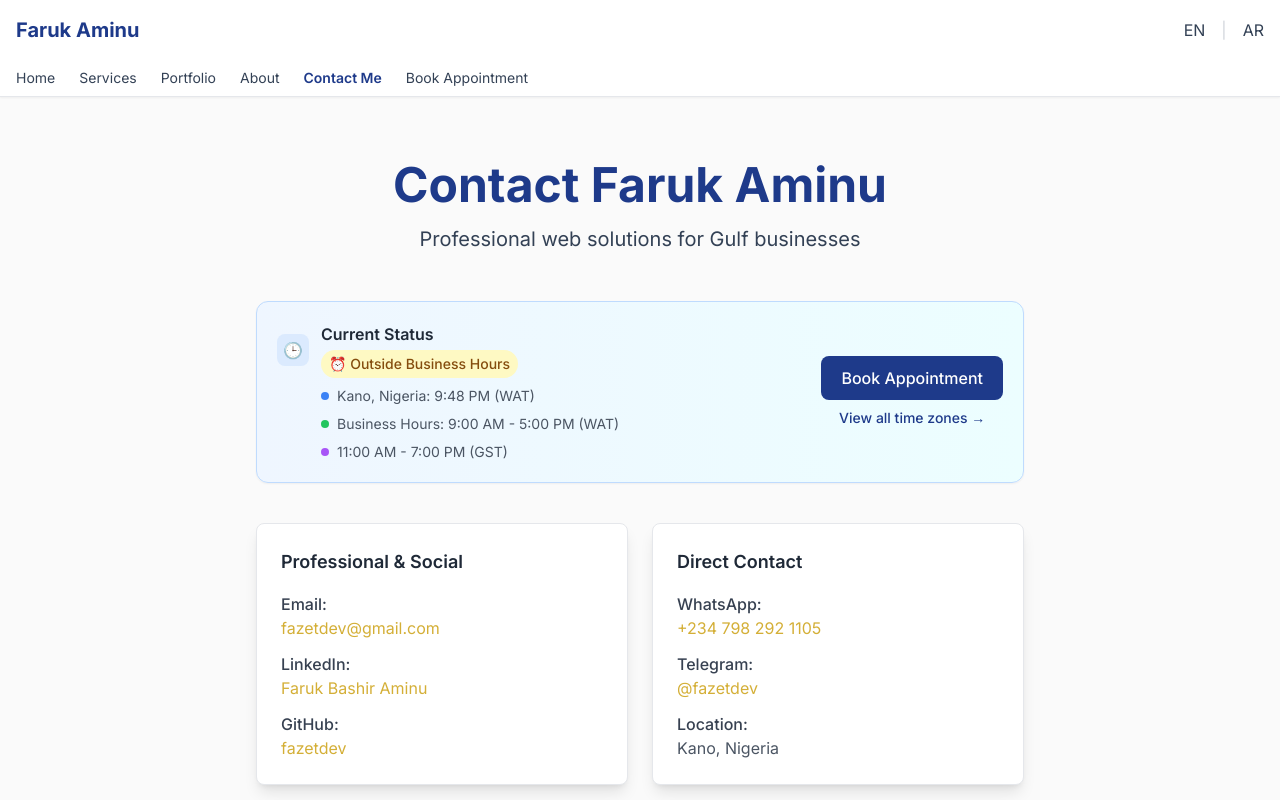
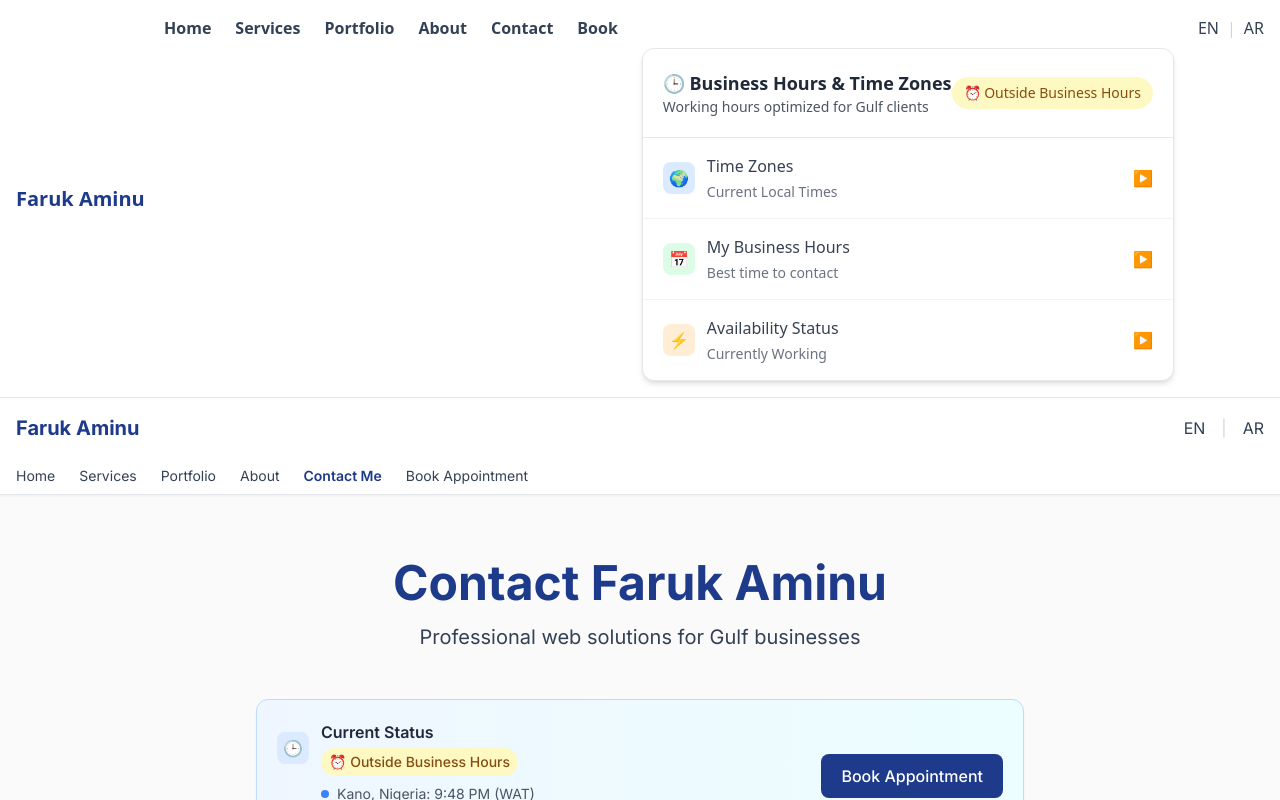
Before and after one commit to fazetdev/fazet.dev, a Next.js app: page /ar/contact in a window 1280 px wide. Shown: the top 800 px of the page. Built offline with nearby package versions, Linux system fonts and the light colour scheme; what tailwindcss-rtl would draw is missing.

Commit message:
Add global Header with responsive menu, Book page link, and locale support

```diff
--- /dev/null
+++ b/app/components/Header.jsx
@@ -0,0 +1,58 @@
+"use client";
+import Link from 'next/link';
+import { useState } from 'react';
+import TimeZoneDisplay from './TimeZoneDisplay';
+
+export default function Header({ locale, t }) {
+  const [isOpen, setIsOpen] = useState(false);
+
+  const pages = [
+    { href: `/${locale}`, label: t.nav.home },
+    { href: `/${locale}/services`, label: t.nav.services },
+    { href: `/${locale}/portfolio`, label: t.nav.portfolio },
+    { href: `/${locale}/about`, label: t.nav.about },
+    { href: `/${locale}/contact`, label: t.nav.contact },
+    { href: `/${locale}/book`, label: "Book" } // Added Book page
+  ];
+
+  return (
+    <header className="bg-white shadow-sm border-b border-gray-200">
+      <div className="max-w-7xl mx-auto px-4 py-4 flex justify-between items-center">
+        <Link href={`/${locale}`} className="text-xl font-bold text-primary">Faruk Aminu</Link>
+        <div className="hidden md:flex space-x-6 rtl:space-x-reverse">
+          {pages.map((page, i) => (
+            <Link key={i} href={page.href} className="text-text hover:text-primary font-semibold">{page.label}</Link>
+          ))}
+          <TimeZoneDisplay />
+          <div className="flex space-x-2 rtl:space-x-reverse ml-4">
+            <Link href="/en" className="text-text hover:text-primary">EN</Link>
+            <span className="text-gray-300">|</span>
+            <Link href="/ar" className="text-text hover:text-primary">AR</Link>
+          </div>
+        </div>
+
+        {/* Mobile Hamburger */}
+        <div className="md:hidden flex items-center">
+          <button onClick={() => setIsOpen(!isOpen)} className="text-text focus:outline-none">
+            {isOpen ? "✖" : "☰"}
+          </button>
+        </div>
+      </div>
+
+      {/* Mobile Menu */}
+      {isOpen && (
+        <nav className="md:hidden px-4 pb-4 space-y-2">
+          {pages.map((page, i) => (
+            <Link key={i} href={page.href} className="block text-text hover:text-primary font-semibold">{page.label}</Link>
+          ))}
+          <TimeZoneDisplay />
+          <div className="flex space-x-2 rtl:space-x-reverse mt-2">
+            <Link href="/en" className="text-text hover:text-primary">EN</Link>
+            <span className="text-gray-300">|</span>
+            <Link href="/ar" className="text-text hover:text-primary">AR</Link>
+          </div>
+        </nav>
+      )}
+    </header>
+  );
+}
--- a/app/layout.js
+++ b/app/layout.js
@@ -1,5 +1,6 @@
 import { Inter, Cairo } from 'next/font/google';
 import './globals.css';
+import Header from './components/Header';
 
 const inter = Inter({
   subsets: ['latin'],
@@ -16,10 +17,40 @@ export const metadata = {
   description: 'Freelance Web Developer Specialized in Gulf-Focused Digital Solutions',
 };
 
-export default function RootLayout({ children }) {
+export default function RootLayout({ children, params }) {
+  const locale = params?.slug?.[0] || 'en';
+
+  const content = {
+    en: {
+      nav: {
+        home: "Home",
+        services: "Services",
+        portfolio: "Portfolio",
+        about: "About",
+        contact: "Contact",
+        book: "Book"
+      },
+      // other content if needed globally
+    },
+    ar: {
+      nav: {
+        home: "الرئيسية",
+        services: "الخدمات",
+        portfolio: "الأعمال",
+        about: "عني",
+        contact: "اتصل",
+        book: "الحجز"
+      },
+      // other content if needed globally
+    }
+  };
+
+  const t = content[locale] || content.en;
+
   return (
-    <html lang="en">
-      <body className={`${inter.variable} font-sans`}>
+    <html lang={locale}>
+      <body className={`${inter.variable} font-sans`} dir={locale === 'ar' ? 'rtl' : 'ltr'}>
+        <Header locale={locale} t={t} />
         {children}
       </body>
     </html>
--- a/app/page.js
+++ b/app/page.js
@@ -147,3 +147,4 @@ export default function Home({ params }) {
     </div>
   );
 }
+import Header from './components/Header';
```
